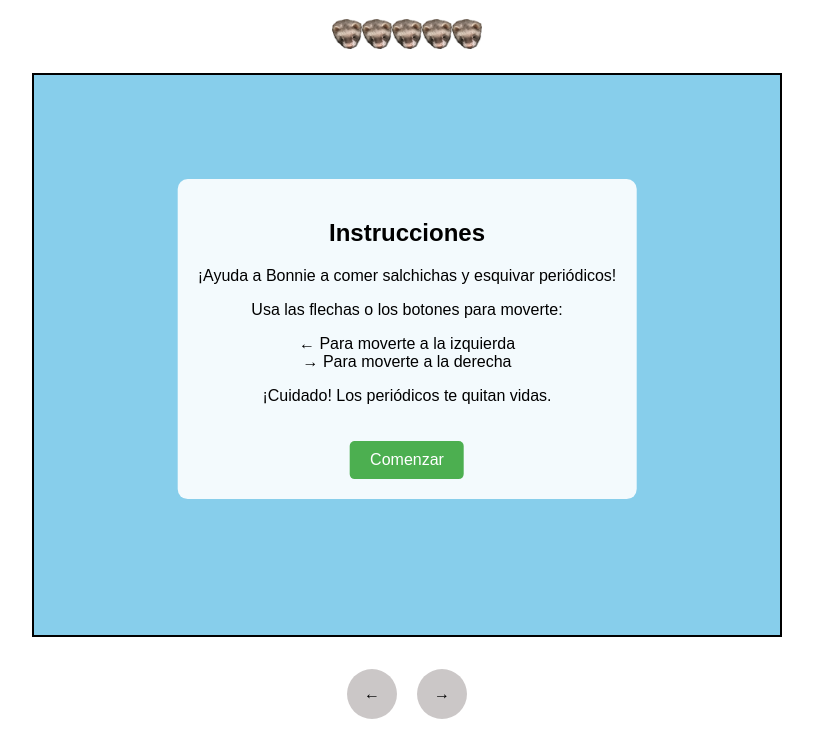
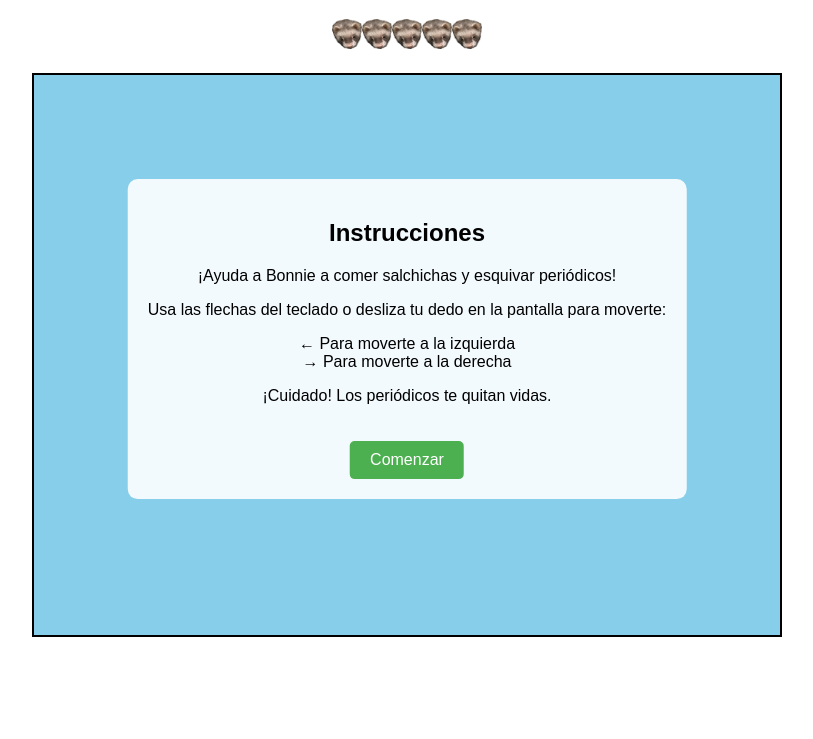
Before and after one commit to jgarcaldev/bonnie-parque, a plain HTML site: page index.html in a window 1280 px wide. Shown: the part 61-800 px from the top of the page, without its empty margins (233-1046 px from the left). Drawn offline with Linux system fonts and the light colour scheme.

Commit message:
add sources

```diff
--- a/index.html
+++ b/index.html
@@ -34,25 +34,6 @@
             font-size: 16px;
             font-weight: bold;
             color: #000;
-        }
-        #arrowContainer {
-            position: fixed;
-            bottom: 20px;
-            left: 50%;
-            transform: translateX(-50%);
-            display: flex;
-            gap: 20px;
-        }
-        .arrow {
-            width: 50px;
-            height: 50px;
-            background-color: rgba(190, 186, 186, 0.8);
-            display: flex;
-            justify-content: center;
-            align-items: center;
-            border-radius: 50%;
-            cursor: pointer;
-            user-select: none; /* Evita la selección de texto en dispositivos táctiles */
         }
         .end-game-image {
             position: absolute;
@@ -95,7 +76,7 @@
     <div id="instructionsContainer">
         <h2>Instrucciones</h2>
         <p>¡Ayuda a Bonnie a comer salchichas y esquivar periódicos!</p>
-        <p>Usa las flechas o los botones para moverte:</p>
+        <p>Usa las flechas del teclado o desliza tu dedo en la pantalla para moverte:</p>
         <ul style="list-style-type: none; padding: 0;">
             <li>← Para moverte a la izquierda</li>
             <li>→ Para moverte a la derecha</li>
@@ -111,12 +92,6 @@
 
     <canvas id="gameCanvas" width="800" height="600"></canvas>
 
-    <!-- Controles de flechas fuera del canvas -->
-    <div id="arrowContainer">
-        <div class="arrow arrow-left" id="arrowLeft">←</div>
-        <div class="arrow arrow-right" id="arrowRight">→</div>
-    </div>
-
     <!-- Imagen de Game Over -->
     <img id="gameOverImage" src="game_over.png" alt="Game Over" class="end-game-image">
 
@@ -127,8 +102,6 @@
         const canvas = document.getElementById('gameCanvas');
         const ctx = canvas.getContext('2d');
         const livesElement = document.getElementById('lives');
-        const arrowLeft = document.getElementById('arrowLeft');
-        const arrowRight = document.getElementById('arrowRight');
         const gameOverImage = document.getElementById('gameOverImage');
         const winImage = document.getElementById('winImage');
         const instructionsContainer = document.getElementById('instructionsContainer');
@@ -319,12 +292,7 @@
             requestAnimationFrame(update);
         }
 
-        // Eventos táctiles y de teclado
-        arrowLeft.addEventListener('mousedown', () => moveLeft = true);
-        arrowRight.addEventListener('mousedown', () => moveRight = true);
-        arrowLeft.addEventListener('mouseup', () => moveLeft = false);
-        arrowRight.addEventListener('mouseup', () => moveRight = false);
-
+        // Eventos táctiles
         canvas.addEventListener('touchstart', (e) => {
             const touchX = e.touches[0].clientX;
             if (touchX < canvas.width / 2) {
@@ -338,6 +306,7 @@
             moveLeft = moveRight = false;
         });
 
+        // Eventos de teclado
         window.addEventListener('keydown', (e) => {
             if (e.key === 'ArrowLeft') moveLeft = true;
             if (e.key === 'ArrowRight') moveRight = true;
```
